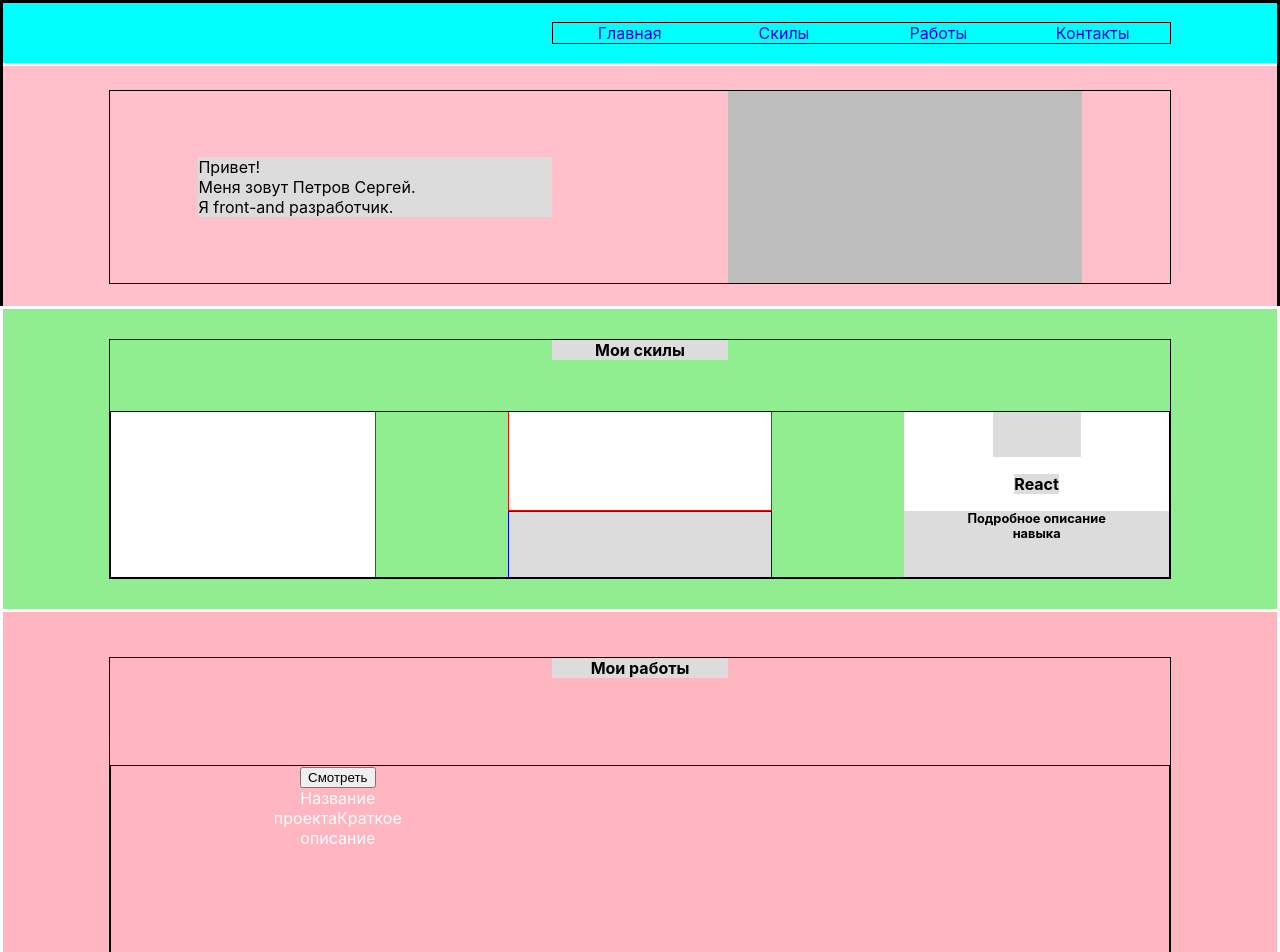
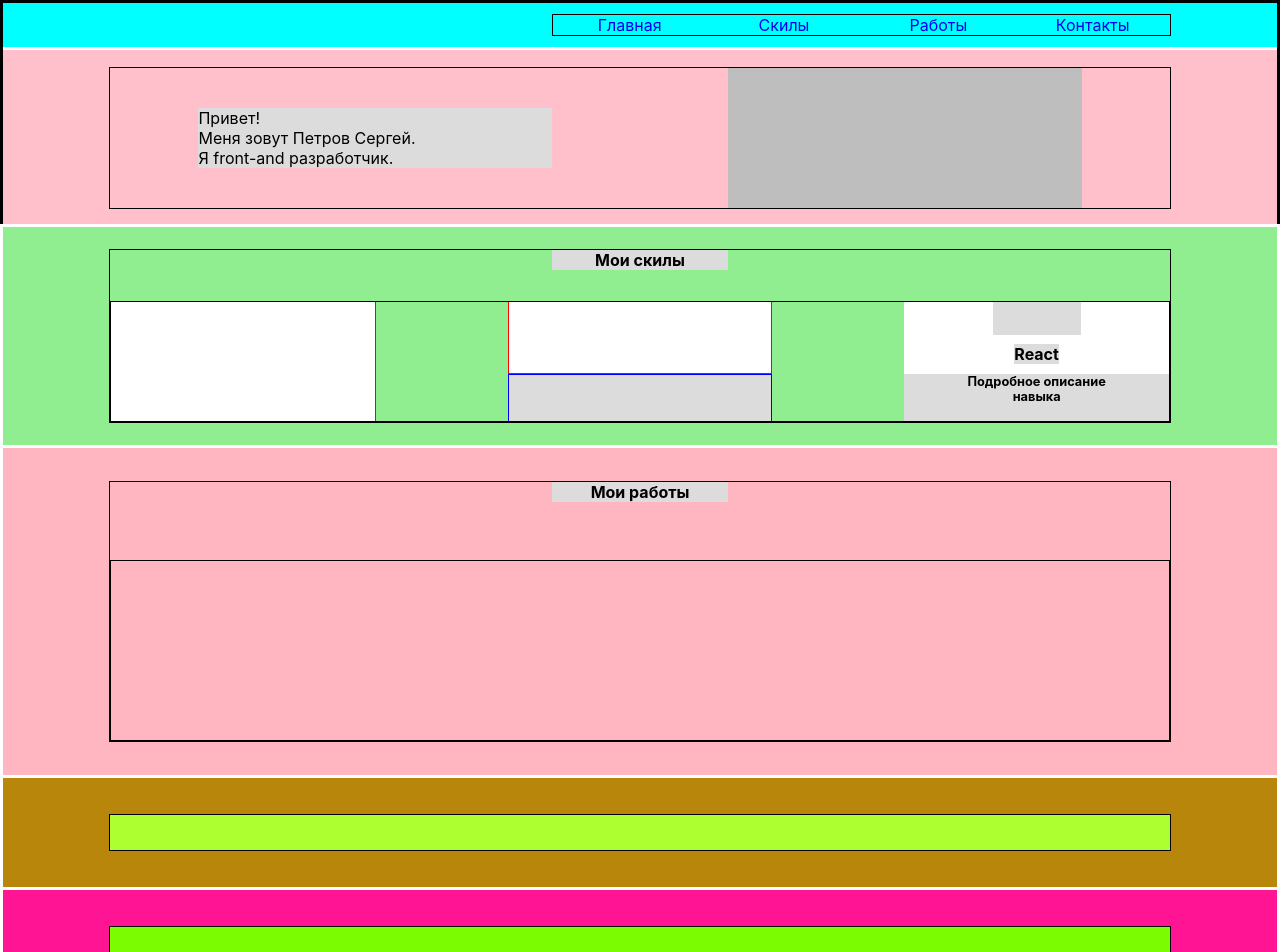
Before and after one commit to zerkalo70/portfolio, a React (Create React App) app: page / in a window 1280 px wide. Shown: the top 952 px of the page. Built offline with nearby package versions, Linux system fonts and the light colour scheme.

Commit message:
edit content2

```diff
--- a/src/App.js
+++ b/src/App.js
@@ -57,19 +57,19 @@ function App() {
                   <span>Мои работы</span>
               </div>
               <div className="examples">
-                  <div className="example1">
-                      <div className="example11"></div>
-                      <div className="example12"></div>
-                  </div>
-                  <div className="example2">
-                      <div className="example21">
-                          <button className="kn">Смотреть</button>
-                      </div>
-                      <div className="example22">
-                          <span1>Название проекта</span1>
-                          <span2>Краткое описание</span2>
-                      </div>
-                  </div>
+                  {/*<div className="example1">*/}
+                  {/*    <div className="example11"></div>*/}
+                  {/*    <div className="example12"></div>*/}
+                  {/*</div>*/}
+                  {/*<div className="example2">*/}
+                  {/*    <div className="example21">*/}
+                  {/*        <button className="kn">Смотреть</button>*/}
+                  {/*    </div>*/}
+                  {/*    <div className="example22">*/}
+                  {/*        <span1>Название проекта</span1>*/}
+                  {/*        <span2>Краткое описание</span2>*/}
+                  {/*    </div>*/}
+                  {/*</div>*/}
               </div>
         </div>
         </div>
```
